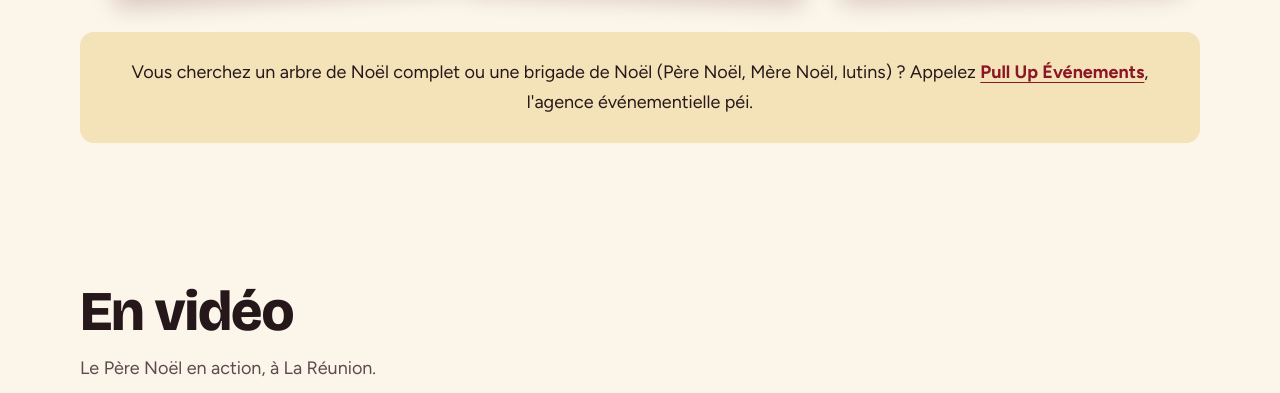
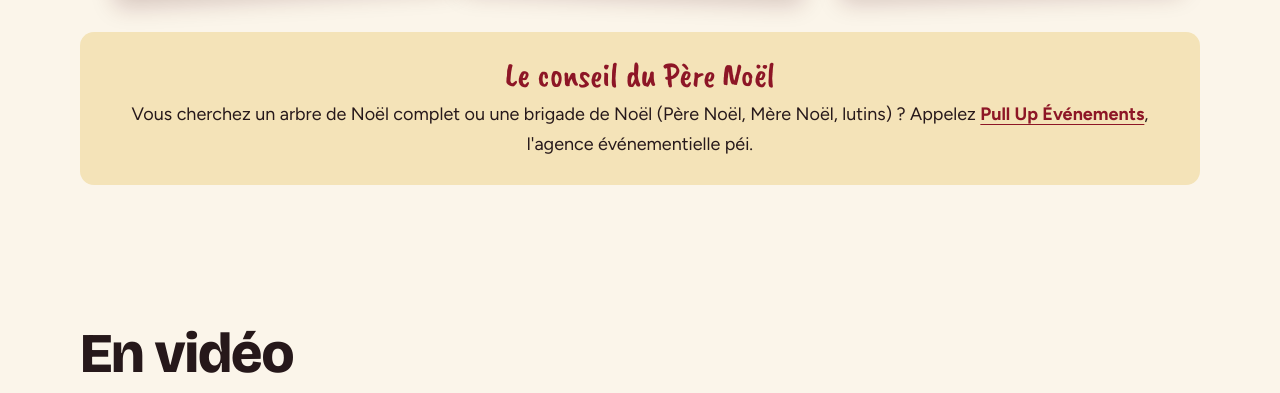
Before and after one commit to capdepontromain-stack/perenoel974, a plain HTML site: page index.html in a window 1280 px wide. Shown: the part 3392-3785 px from the top of the page. Drawn offline with nearby package versions, Linux system fonts and the light colour scheme.

Commit message:
Titre Le conseil du Père Noël au-dessus de la phrase Pull Up

```diff
--- a/index.html
+++ b/index.html
@@ -96,7 +96,7 @@
 <figure class="pola"><img loading="lazy" src="img/pere-noel-974-avec-mere-noel.jpg" width="900" height="600" alt="Père Noël et Mère Noël posant ensemble" style="object-position:55% 30%"><figcaption>Avec Mère Noël</figcaption></figure>
 <figure class="pola"><img loading="lazy" src="img/pere-noel-974-mere-noel-lutin-reunion.jpg" width="1000" height="750" alt="Père Noël, Mère Noël et lutin posant ensemble" style="object-position:48% 30%"><figcaption>Avec Mère Noël et un lutin</figcaption></figure>
 </div>
-<p class="agence" style="margin-top:34px;border-radius:14px">Vous cherchez un arbre de Noël complet ou une brigade de Noël (Père Noël, Mère Noël, lutins) ? Appelez <a href="https://pullup.re" target="_blank" rel="noopener">Pull Up Événements</a>, l'agence événementielle péi.</p>
+<p class="agence" style="margin-top:34px;border-radius:14px"><span class="script" style="display:block;margin-bottom:8px;font-size:34px">Le conseil du Père Noël</span>Vous cherchez un arbre de Noël complet ou une brigade de Noël (Père Noël, Mère Noël, lutins) ? Appelez <a href="https://pullup.re" target="_blank" rel="noopener">Pull Up Événements</a>, l'agence événementielle péi.</p>
 </div>
 </section>
 
```
